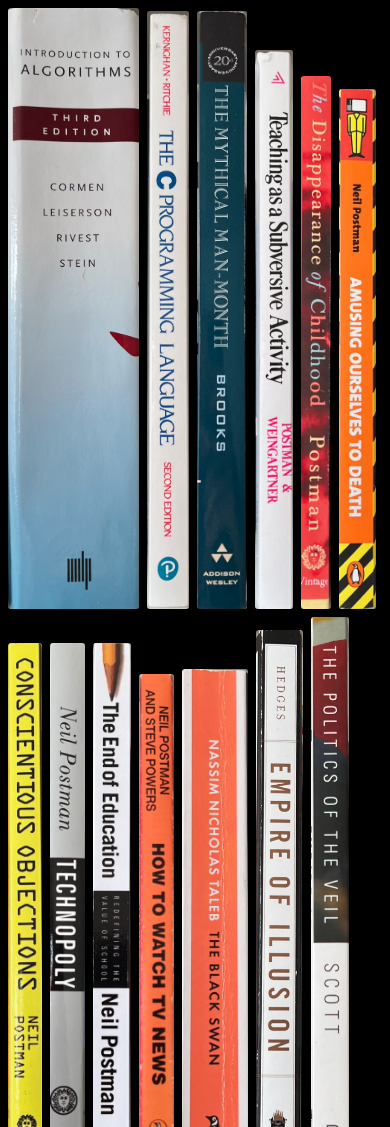
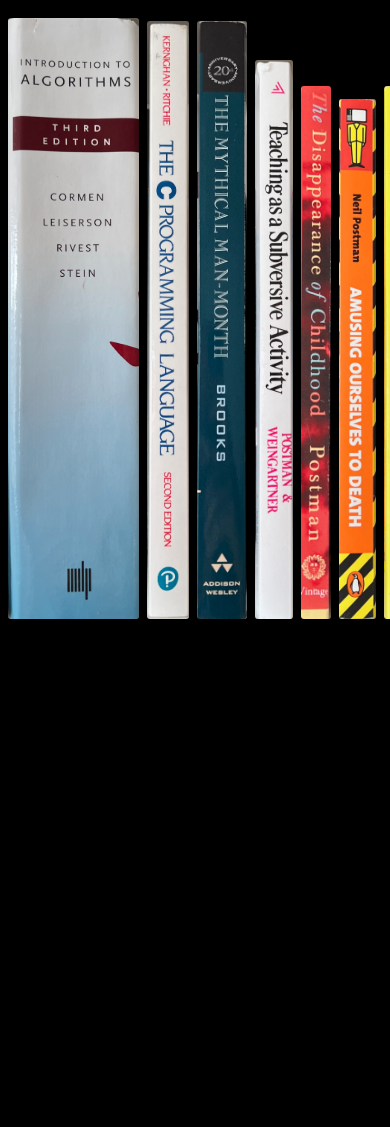
Before and after one commit to OmarKhodr/omarkhodr.github.io, a website: page bookshelf/index.html in a window 390 px wide. Shown: the top 1127 px of the page. After the commit the page ends 844 px from the top, so only its background shows below. Drawn offline with Linux system fonts and the light colour scheme; a web font is replaced by a local one.

Commit message:
Scroll horizontally on Mobile

```diff
--- a/bookshelf/styles.css
+++ b/bookshelf/styles.css
@@ -40,6 +40,42 @@
     /* If your shelf is a flex or grid row that wraps, this alone is enough.
        If it’s a masonry layout using columns, add: column-gap: … */
     gap: 0.25rem;
+  }
+}
+
+@media (max-width: 599px) {
+  .bookshelf {
+    /* keep every spine on the same row */
+    flex-wrap: nowrap;
+    /* horizontal scroll instead of line-breaks */
+    overflow-x: auto;
+    overflow-y: hidden;
+    /* prevents accidental vertical scroll */
+    -webkit-overflow-scrolling: touch;
+    /* smooth momentum scrolling on iOS */
+    gap: 0.5rem;
+    /* same gap you already use */
+    scroll-snap-type: x proximity;
+    /* optional—makes scrolling “stick” */
+  }
+
+  /* keep each spine from shrinking and let it snap nicely */
+  .spine {
+    flex: 0 0 auto;
+    /* don’t shrink, don’t grow */
+    scroll-snap-align: end;
+    /* or `start`—pick what feels best */
+  }
+
+  /* cosmetic: thin scrollbar that doesn’t dominate the UI */
+  .bookshelf::-webkit-scrollbar {
+    height: 4px;
+  }
+
+  .bookshelf::-webkit-scrollbar-thumb {
+    background: #444;
+    /* subtle thumb */
+    border-radius: 2px;
   }
 }
 
```
